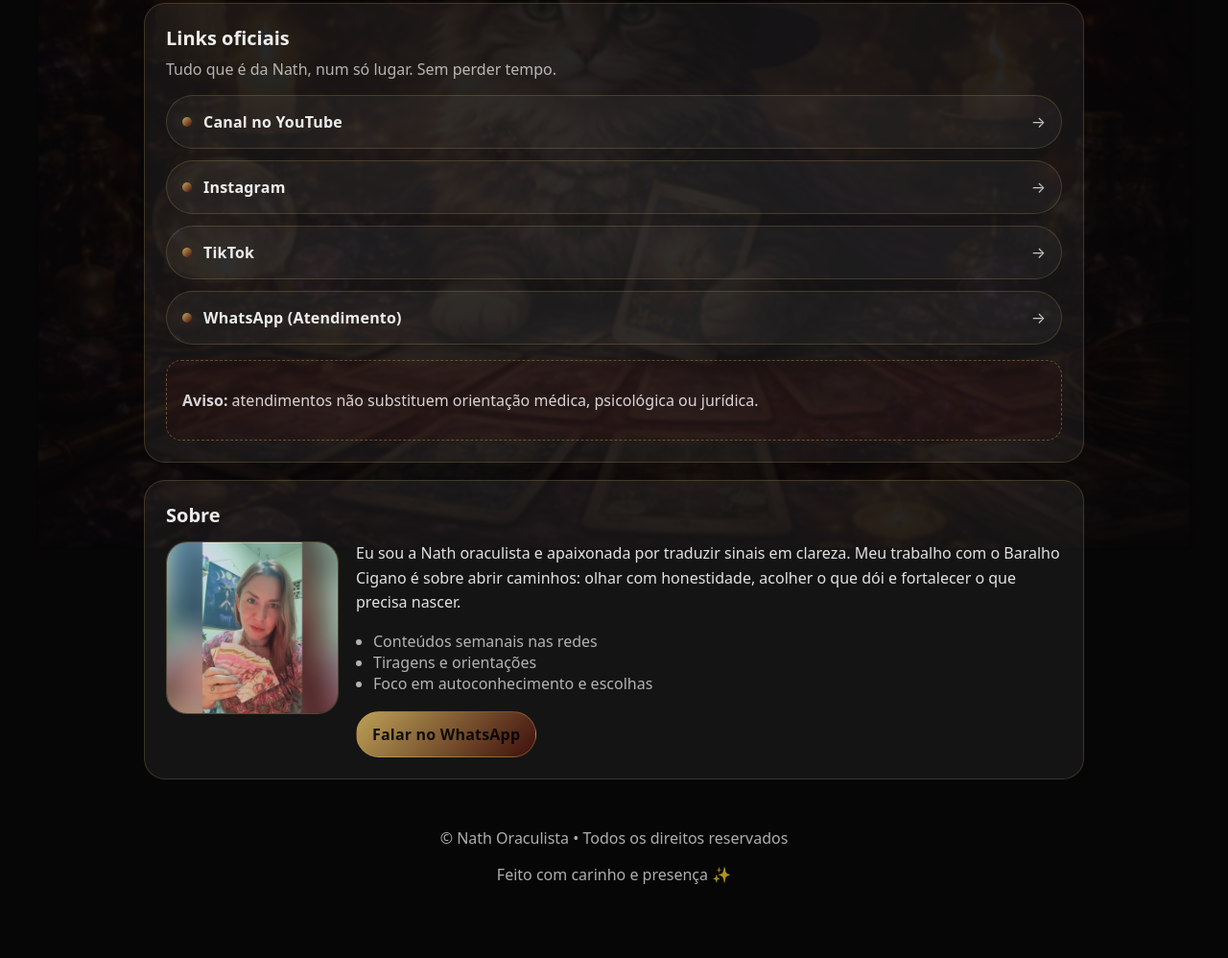
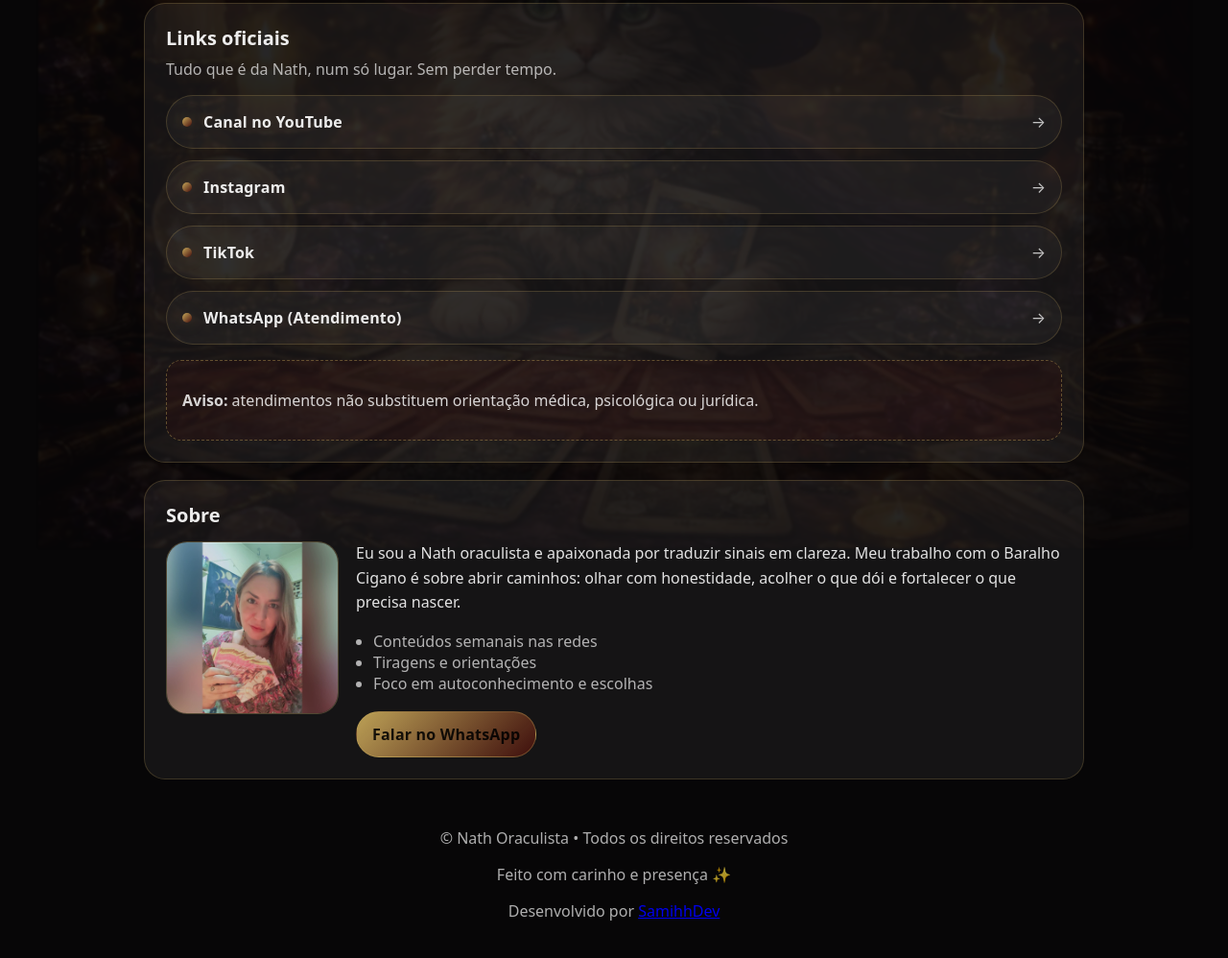
Before and after one commit to Samiihh/nath-oraculista, a plain HTML site: page index.html in a window 1280 px wide. Shown: the part 229-1227 px from the top of the page at 96% size. Drawn offline with Linux system fonts and the light colour scheme.

Commit message:
atualização do footer

```diff
--- a/index.html
+++ b/index.html
@@ -39,8 +39,7 @@
             <p class="muted">Tudo que é da Nath, num só lugar. Sem perder tempo.</p>
 
             <div class="links">
-                <a class="link" target="_blank" rel="noopener"
-                    href="https://www.youtube.com/@NathOraculista">
+                <a class="link" target="_blank" rel="noopener" href="https://www.youtube.com/@NathOraculista">
                     <span class="link__left">
                         <span class="dot"></span>
                         <span class="link__title">Canal no YouTube</span>
@@ -64,7 +63,8 @@
                     <span class="link__right">→</span>
                 </a>
 
-                <a class="link" target="_blank" rel="noopener" href="https://api.whatsapp.com/send?phone=5511949875186&text=Ol%C3%A1%2C%20gostaria%20de%20mais%20informa%C3%A7%C3%B5es%20sobre%20os%20atendimentos.">
+                <a class="link" target="_blank" rel="noopener"
+                    href="https://api.whatsapp.com/send?phone=5511949875186&text=Ol%C3%A1%2C%20gostaria%20de%20mais%20informa%C3%A7%C3%B5es%20sobre%20os%20atendimentos.">
                     <span class="link__left">
                         <span class="dot"></span>
                         <span class="link__title">WhatsApp (Atendimento)</span>
@@ -101,7 +101,8 @@
                         <li>Foco em autoconhecimento e escolhas</li>
                     </ul>
 
-                    <a class="btn btn--primary" target="_blank" rel="noopener" href="https://api.whatsapp.com/send?phone=5511949875186&text=Ol%C3%A1%2C%20gostaria%20de%20mais%20informa%C3%A7%C3%B5es%20sobre%20os%20atendimentos.">
+                    <a class="btn btn--primary" target="_blank" rel="noopener"
+                        href="https://api.whatsapp.com/send?phone=5511949875186&text=Ol%C3%A1%2C%20gostaria%20de%20mais%20informa%C3%A7%C3%B5es%20sobre%20os%20atendimentos.">
                         Falar no WhatsApp
                     </a>
                 </div>
@@ -111,7 +112,15 @@
         <footer class="footer">
             <p>© <span id="year"></span> Nath Oraculista • Todos os direitos reservados</p>
             <p class="muted">Feito com carinho e presença ✨</p>
+
+            <p class="dev">
+                Desenvolvido por
+                <a href="www.linkedin.com/in/samira-vieira-de-souza" target="_blank" rel="noopener">
+                    SamihhDev
+                </a>
+            </p>
         </footer>
+
     </main>
 
     <script src="js/main.js"></script>
```
